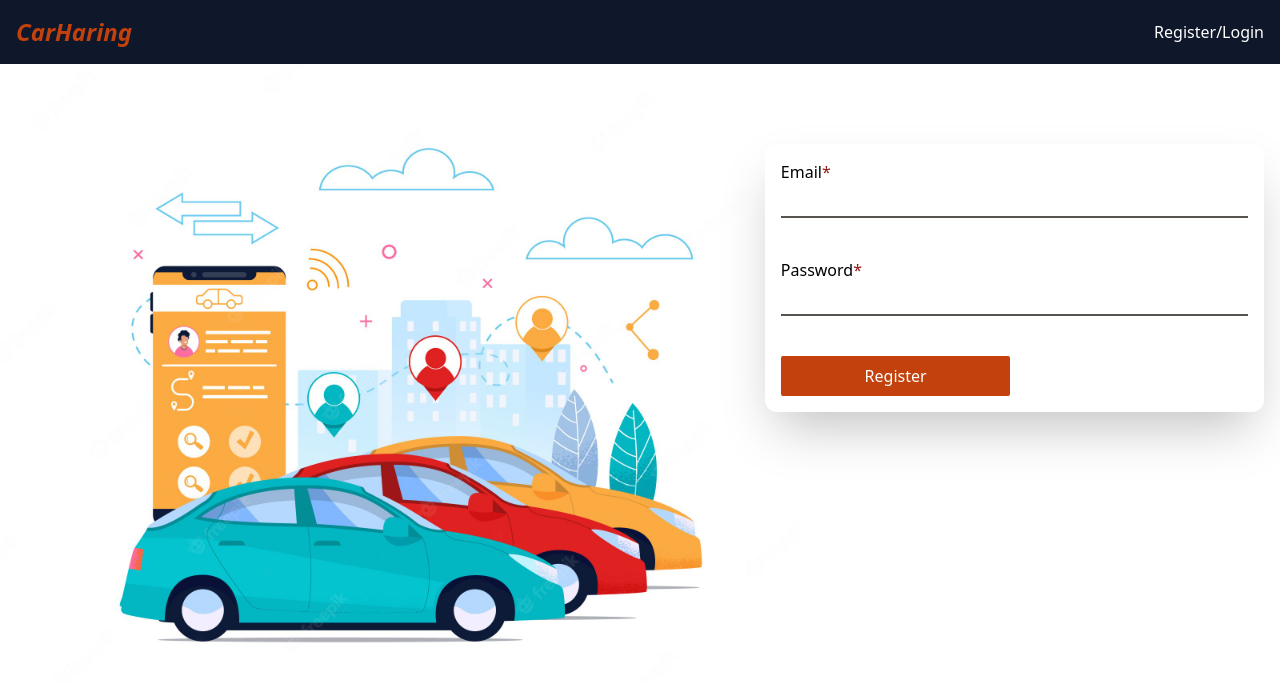
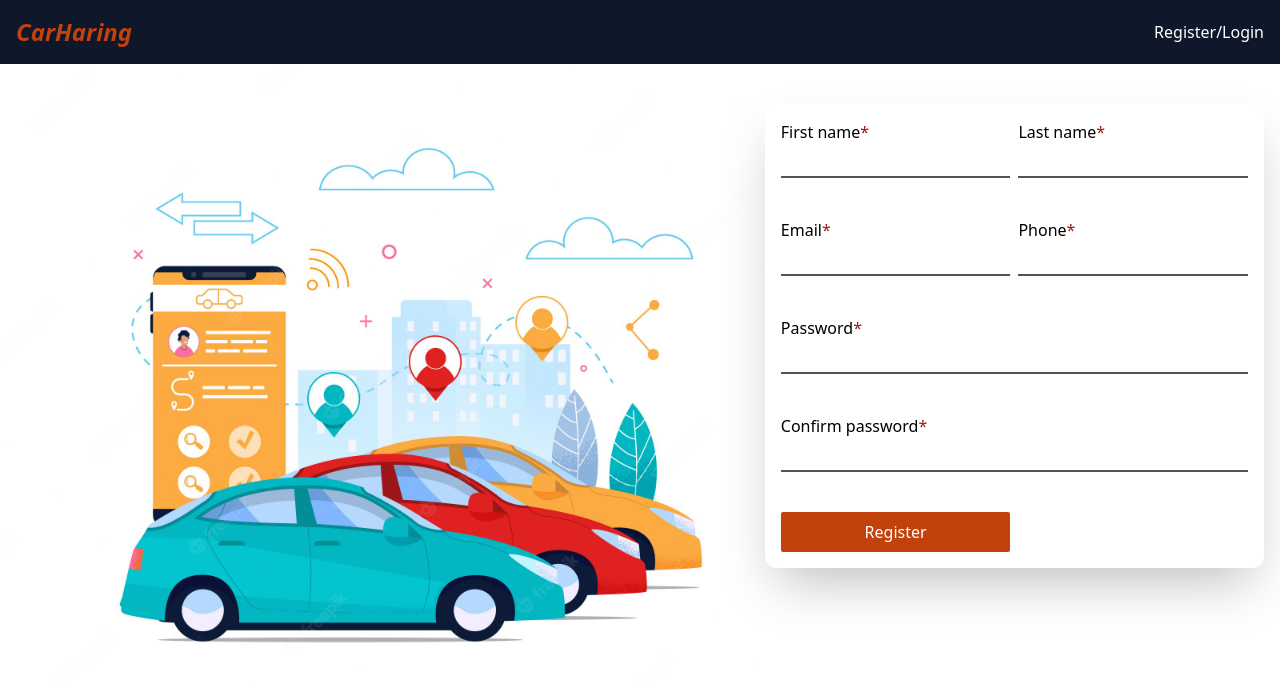
Before and after one commit to Parano9I/symfony-react-carharing, a React (Create React App) app in the folder frontend/: page /auth/register in a window 1280 px wide. Shown: the top 682 px of the page. Built offline with nearby package versions, Linux system fonts and the light colour scheme.

Commit message:
Added useState in Input component

```diff
--- a/frontend/src/components/ui/input/input.component.tsx
+++ b/frontend/src/components/ui/input/input.component.tsx
@@ -1,4 +1,4 @@
-import { FC } from 'react';
+import { FC, useState } from 'react';
 
 interface InputProps {
   type?: 'password' | 'number';
@@ -17,6 +17,8 @@ const Input: FC<InputProps> = ({
   error = '',
   className = ''
 }) => {
+  const [value, setValue] = useState('');
+
   return (
     <label className={`flex flex-col pb-8 ${className}`}>
       <span>
@@ -28,6 +30,7 @@ const Input: FC<InputProps> = ({
         type={type}
         id={name}
         name={name}
+        onChange={(e) => setValue(e.target.value)}
         required={required}
       />
       <span className="text-red-800">{error}</span>
--- a/frontend/src/routes/auth/register.tsx
+++ b/frontend/src/routes/auth/register.tsx
@@ -10,23 +10,44 @@ const Register: FC<RegisterPageProps> = ({}) => {
     <div className="h-screen bg-auth bg-contain bg-no-repeat">
       <Header />
       <main className="">
-        <Container className="flex grow shrink flex-col pt-20">
+        <Container className="flex grow shrink flex-col pt-10">
           <div className="w-2/5 self-end bg-white p-4 rounded-xl shadow-2xl">
             <form
               action="src/routes/auth/register"
               className="grid grid-cols-2 gap-2"
             >
               <Input
-                name="email"
-                title="Email"
+                name="first_name"
+                title="First name"
+                required={true}
+                error=""
+              />
+              <Input
+                name="last_name"
+                title="Last name"
+                required={true}
+                error=""
+              />
+              <Input name="email" title="Email" required={true} error="" />
+              <Input
+                type="number"
+                name="phone"
+                title="Phone"
+                required={true}
+                error=""
+              />
+              <Input
+                name="password"
+                type="password"
+                title="Password"
                 required={true}
                 error=""
                 className="col-span-2"
               />
               <Input
-                name="password"
+                name="confirm_password"
                 type="password"
-                title="Password"
+                title="Confirm password"
                 required={true}
                 error=""
                 className="col-span-2"
```
Also changed, not shown: frontend/src/services/axios/index.ts (added).
